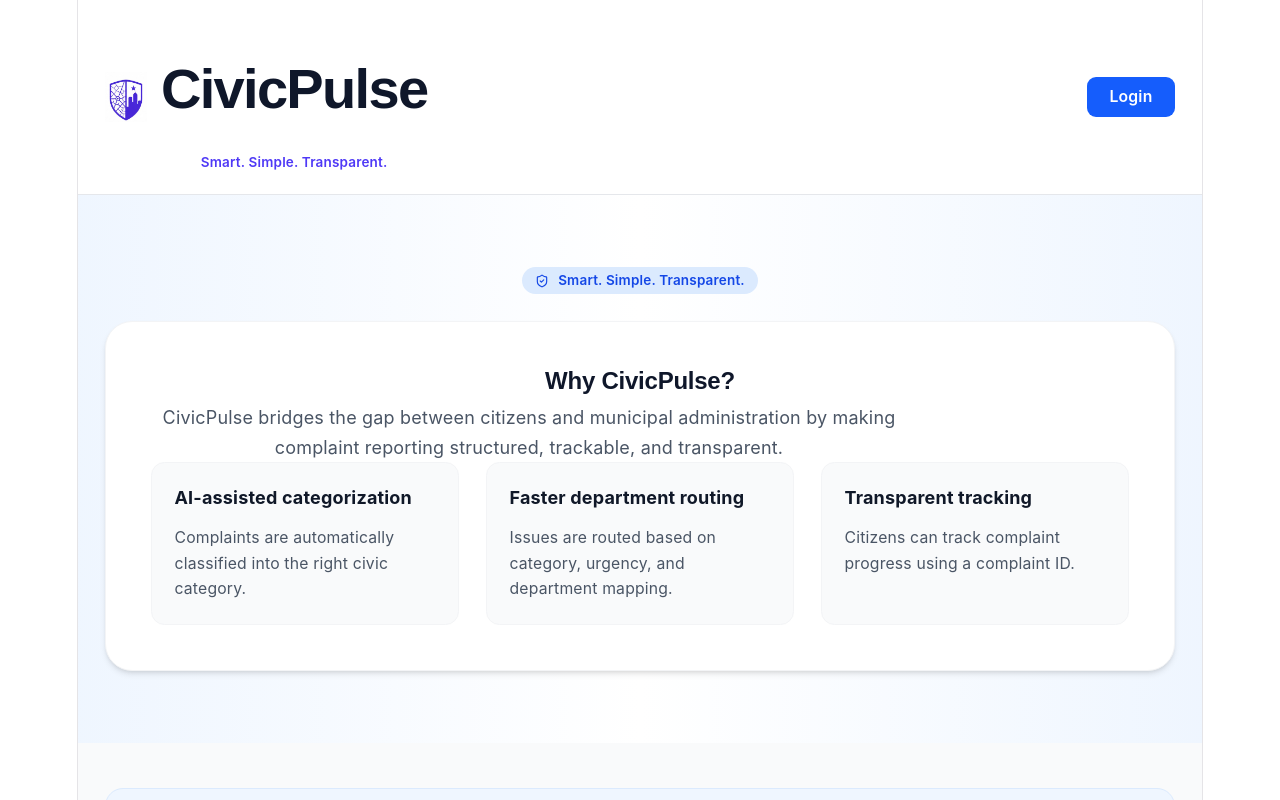
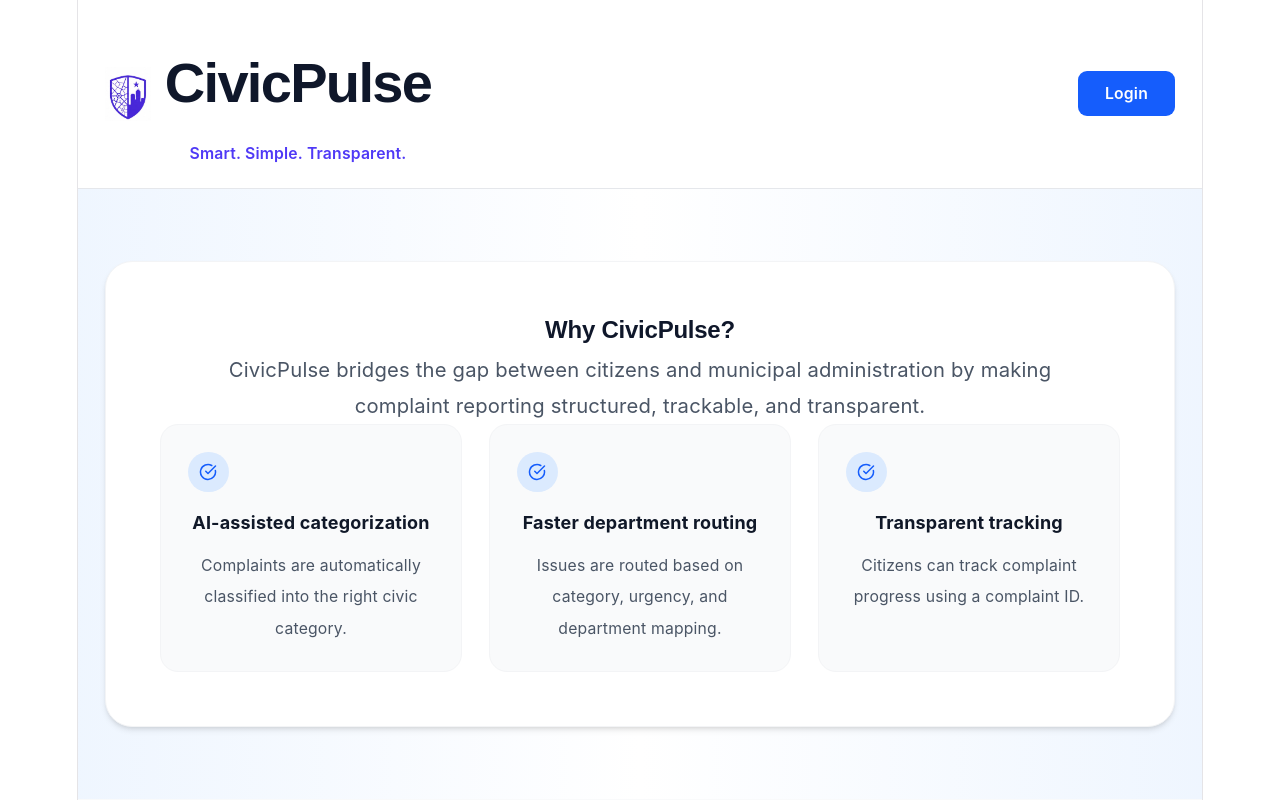
Before and after one commit to madhu-vanthi-2517/civicpulse, a React (Vite) app in the folder frontend/: page / in a window 1280 px wide. Shown: the top 800 px of the page. Built offline with nearby package versions, Linux system fonts and the light colour scheme.

Commit message:
Refactor LandingPage layout and styles
Updated styles and structure for the LandingPage component. Enhanced layout and improved accessibility features.

```diff
--- a/frontend/src/pages/LandingPage.jsx
+++ b/frontend/src/pages/LandingPage.jsx
@@ -5,6 +5,7 @@ import {
   Clock,
   Brain,
   ArrowRight,
+  CheckCircle,
 } from "lucide-react";
 
 export default function LandingPage() {
@@ -16,13 +17,14 @@ export default function LandingPage() {
             <img
               src="/logo_civicpulse.jpeg"
               alt="CivicPulse Logo"
-              className="h-11 w-auto object-contain"
+              className="h-12 w-auto object-contain"
             />
+
             <div>
-              <h1 className="text-3xl font-bold text-gray-900">
+              <h1 className="text-4xl font-bold text-gray-900 leading-none">
                 CivicPulse
               </h1>
-              <p className="text-xs text-indigo-600 font-semibold">
+              <p className="text-sm text-indigo-600 font-semibold mt-2">
                 Smart. Simple. Transparent.
               </p>
             </div>
@@ -30,7 +32,7 @@ export default function LandingPage() {
 
           <Link
             to="/login"
-            className="bg-blue-600 text-white px-5 py-2 rounded-lg font-semibold text-sm hover:bg-blue-700 transition"
+            className="bg-blue-600 text-white px-6 py-2.5 rounded-lg font-semibold text-sm hover:bg-blue-700 transition"
           >
             Login
           </Link>
@@ -38,24 +40,21 @@ export default function LandingPage() {
       </nav>
 
       <section className="bg-gradient-to-r from-blue-50 via-white to-blue-50">
-        <div className="max-w-5xl mx-auto px-6 py-16 text-center">
-          <div className="inline-flex items-center gap-2 bg-blue-100 text-blue-700 px-3 py-1 rounded-full text-xs font-semibold mb-6">
-            <ShieldCheck size={14} />
-            Smart. Simple. Transparent.
-          </div>
-
-          <div className="bg-white rounded-3xl shadow-md border border-gray-100 p-8 md:p-10">
+        <div className="max-w-6xl mx-auto px-6 py-16">
+          <div className="bg-white rounded-3xl shadow-md border border-gray-100 p-8 md:p-12">
+            <div className="text-center max-w-3xl mx-auto">
               <h2 className="text-3xl font-bold text-gray-900 mb-6">
                 Why CivicPulse?
               </h2>
 
-            <p className="text-gray-600 leading-relaxed max-w-2xl mx-auto mb-10">
+              <p className="text-gray-600 leading-8 text-base md:text-lg mb-10">
                 CivicPulse bridges the gap between citizens and municipal
                 administration by making complaint reporting structured,
                 trackable, and transparent.
               </p>
+            </div>
 
-            <div className="grid md:grid-cols-3 gap-6 text-left">
+            <div className="grid md:grid-cols-3 gap-6">
               <Info
                 title="AI-assisted categorization"
                 text="Complaints are automatically classified into the right civic category."
@@ -147,9 +146,18 @@ export default function LandingPage() {
 
 function Info({ title, text }) {
   return (
-    <div className="border border-gray-100 rounded-xl p-5 bg-gray-50 hover:bg-white hover:shadow-sm transition">
-      <h4 className="font-bold text-gray-900 mb-3">{title}</h4>
-      <p className="text-sm text-gray-600 leading-relaxed">{text}</p>
+    <div className="bg-gray-50 border border-gray-100 rounded-2xl p-6 hover:bg-white hover:shadow-md transition">
+      <div className="w-9 h-9 bg-blue-100 text-blue-600 rounded-full flex items-center justify-center mb-4">
+        <CheckCircle size={18} />
+      </div>
+
+      <h4 className="font-bold text-gray-900 mb-3">
+        {title}
+      </h4>
+
+      <p className="text-sm text-gray-600 leading-7">
+        {text}
+      </p>
     </div>
   );
 }
@@ -174,8 +182,14 @@ function Step({ number, title, text }) {
       <div className="w-8 h-8 bg-blue-600 text-white rounded-full flex items-center justify-center text-sm font-bold mx-auto mb-4">
         {number}
       </div>
-      <h3 className="font-bold text-gray-900 mb-2">{title}</h3>
-      <p className="text-sm text-gray-500 leading-relaxed">{text}</p>
+
+      <h3 className="font-bold text-gray-900 mb-2">
+        {title}
+      </h3>
+
+      <p className="text-sm text-gray-500 leading-relaxed">
+        {text}
+      </p>
     </div>
   );
 }
```
Lines whose indentation alone changed are shown as unchanged.
